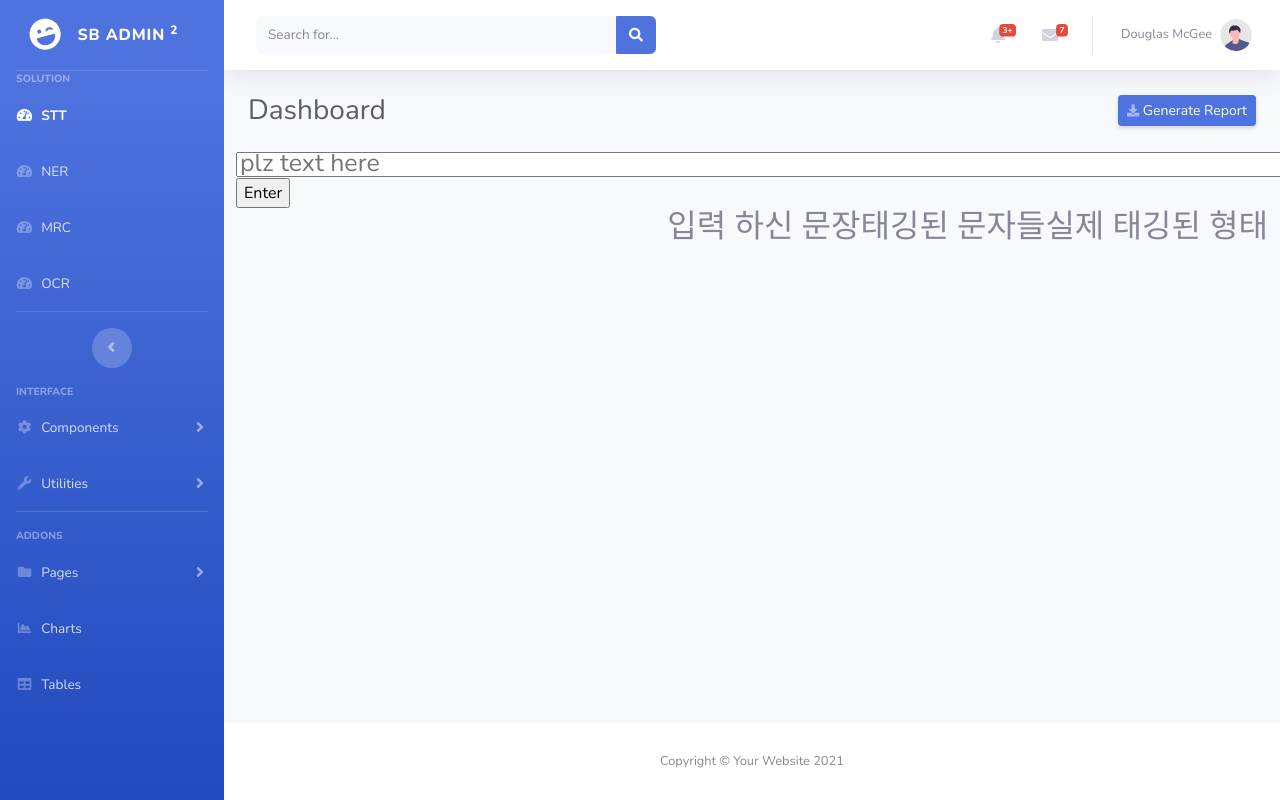
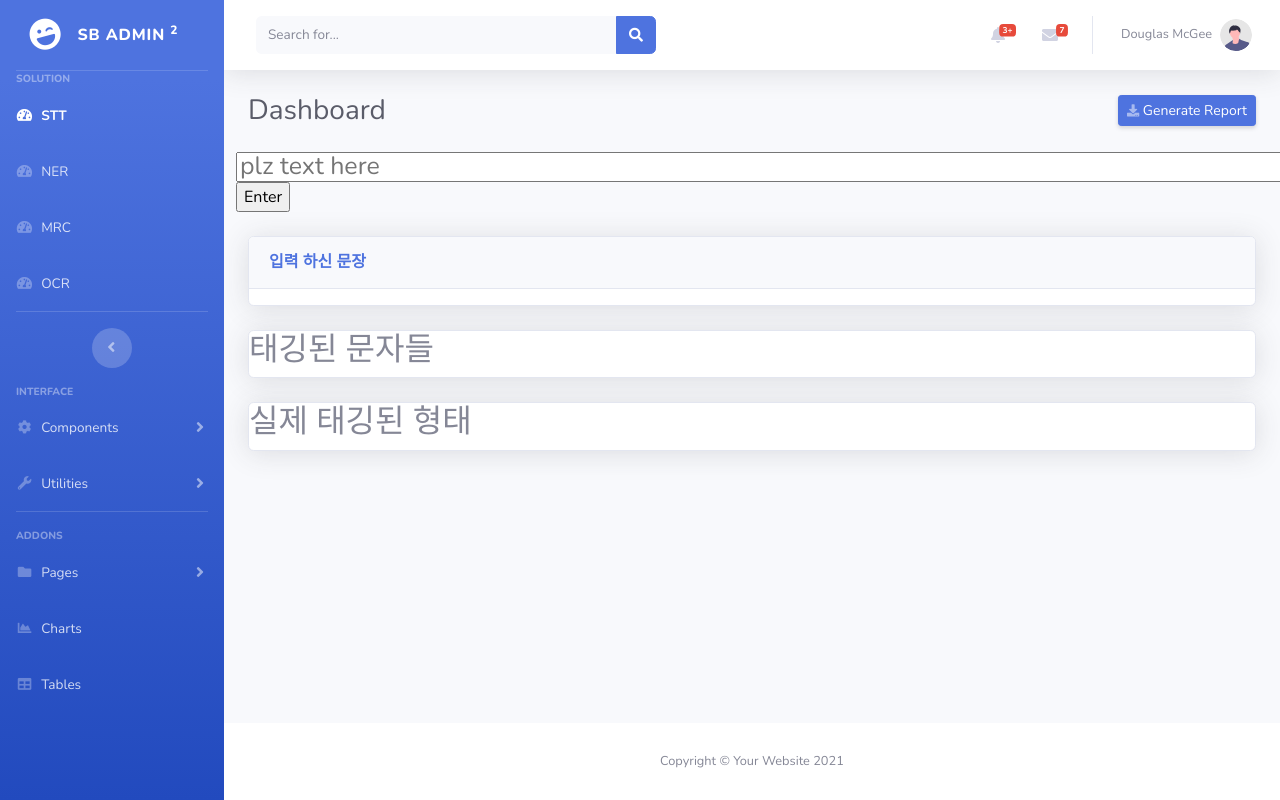
Before and after one commit to innopost-AI-Data/Gamsa_solution, a Flask app: page /ner in a window 1280 px wide. Run offline with Flask 2, Linux system fonts and the light colour scheme; some libraries are stand-ins or nearby versions.

Commit message:
눈에 보기 이쁘게 수정중

```diff
--- a/templates/ner.html
+++ b/templates/ner.html
@@ -391,18 +391,26 @@
                     <!-- Content Row -->
                     <div class="row">
                         <form action="/ner" method="POST">
-                            <input type="text" name="sentences" placeholder="plz text here" style="width:1200px;height:25px;font-size:25px;">
+                            <input type="text" name="sentences" placeholder="plz text here" style="width:1200px;height:30px;font-size:25px;">
                             <input type="submit" value="Enter">
                         </form>
-                        <hr>
-                        <h2>입력 하신 문장</h2>
+                    </div>
+                    <br>
+                    <div class="card shadow mb-4">
+                        <div class="card-header py-3">
+                            <h6 class="m-0 font-weight-bold text-primary">입력 하신 문장</h6>
+                        </div>
                         <p>{{ sen }}</p>
+                    </div>
+                    <div class="card shadow mb-4">
                         <h2>태깅된 문자들</h2>
                         {% for a in ans %}
                         <p>
                             {{ a }}
                         </p>
                         {% endfor %}
+                    </div>
+                    <div class="card shadow mb-4">
                         <h2>실제 태깅된 형태</h2>
                         {% for file in files %}
                         <p>
@@ -410,7 +418,6 @@
                         </p>
                         {% endfor %}
                     </div>
-
                 </div>
                 <!-- /.container-fluid -->
 
```
